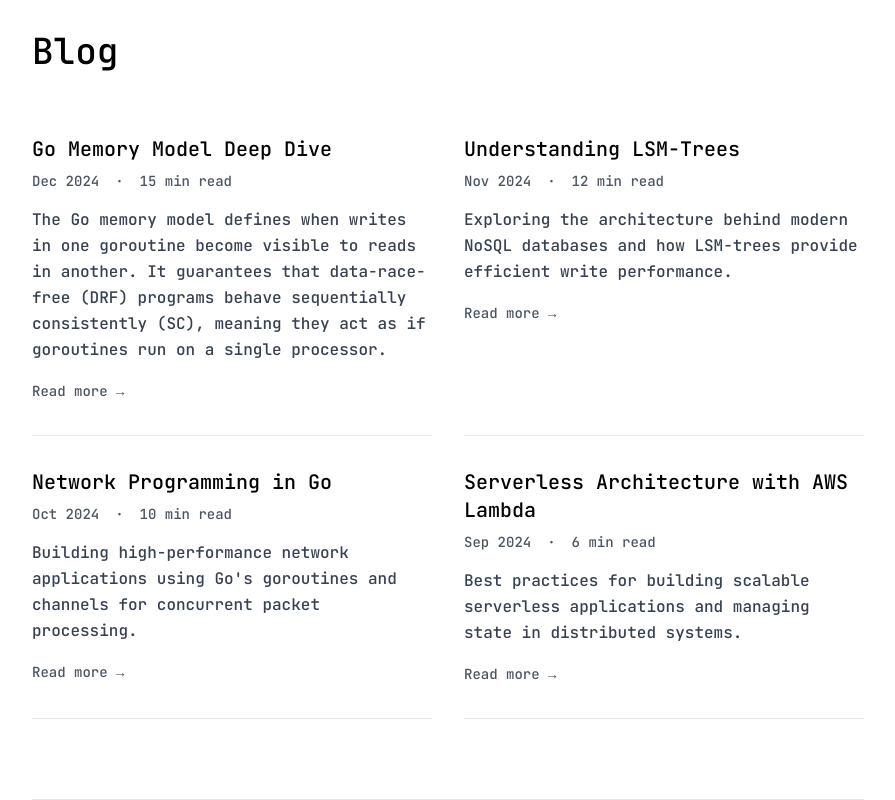
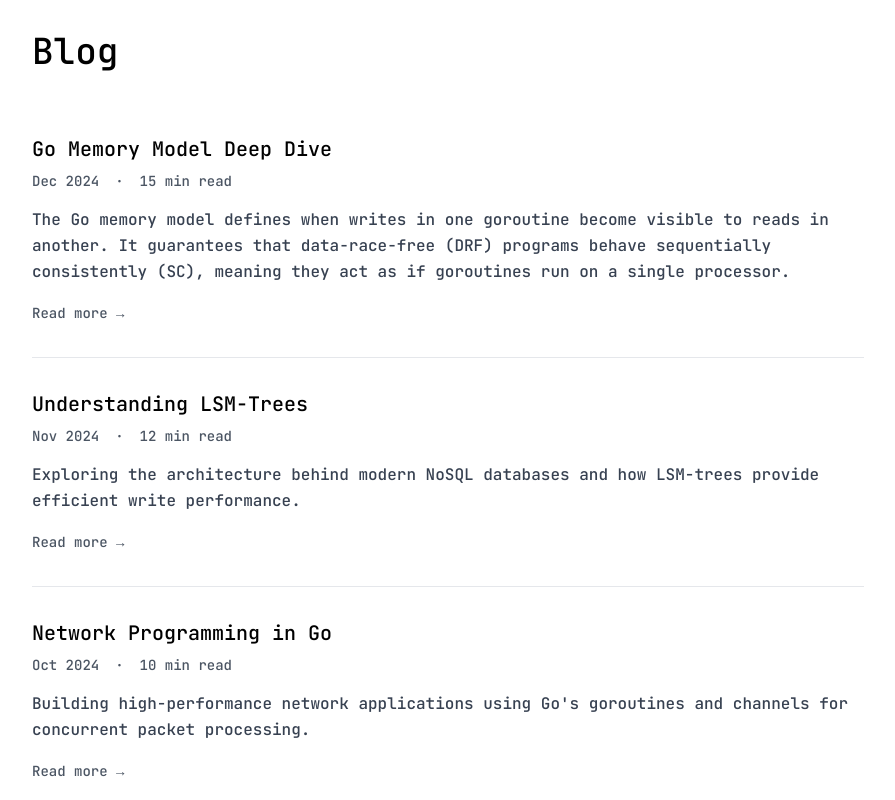
Before and after one commit to asmitsharp/portfolio, a React (Vite) app: page / in a window 1280 px wide. Shown: the part 2480-3280 px from the top of the page, without its empty margins (192-1087 px from the left). Built offline with nearby package versions, Linux system fonts and the light colour scheme.

Commit message:
update blog section

```diff
--- a/src/components/Blog.tsx
+++ b/src/components/Blog.tsx
@@ -1,71 +1,44 @@
-
-import { useState } from 'react';
+import { useState } from "react"
 
 const Blog = () => {
-  const [expandedPost, setExpandedPost] = useState<number | null>(null);
+  const [showAllPosts, setShowAllPosts] = useState(false)
 
   const blogPosts = [
     {
       title: "Go Memory Model Deep Dive",
-      description: "The Go memory model defines when writes in one goroutine become visible to reads in another. It guarantees that data-race-free (DRF) programs behave sequentially consistently (SC), meaning they act as if goroutines run on a single processor.",
+      description:
+        "The Go memory model defines when writes in one goroutine become visible to reads in another. It guarantees that data-race-free (DRF) programs behave sequentially consistently (SC), meaning they act as if goroutines run on a single processor.",
       date: "Dec 2024",
       readTime: "15 min read",
-      content: `The Go memory model defines when writes in one goroutine become visible to reads in another. It guarantees that data-race-free (DRF) programs behave sequentially consistently (SC), meaning they act "as if" goroutines run on a single processor. Concurrency bugs arise when programmers ignore these rules. For example, in Go a data race occurs if one goroutine writes a variable at the same time another reads or writes it without synchronization.
-
-## Happens-Before and Visibility
-
-A core concept is happens-before: it is the transitive closure of program order (sequenced-before) and synchronization edges. In practice this means each goroutine's instructions happen in program order, and synchronization operations (like sending on a channel or unlocking a mutex) create ordering between goroutines.
-
-\`\`\`go
-var x int
-c := make(chan struct{})
-go func() {
-    x = 42        // (1)
-    close(c)      // (2) send on closed channel (unbuffered sync)
-}()
-<-c              // (3) receive from channel
-fmt.Println(x)  // guaranteed to print 42
-\`\`\`
-
-## Synchronization Mechanisms
-
-Go provides several synchronization primitives that establish happens-before edges:
-
-### Channel Communication
-Channels are the primary sync mechanism in Go. Each send on a channel is matched with a receive.
-
-### Mutexes and Locks
-Mutexes provide mutual exclusion and memory synchronization. The Go memory model ensures that an unlock happens-before any subsequent lock on the same mutex.
-
-### Atomic Operations
-The sync/atomic package provides lower-level atomic memory operations. Go's atomic operations are sequentially consistent by default.`
+      link: "https://coconut-swordtail-fc7.notion.site/Go-Memory-Model-Deep-Dive-20fd669fe203802db80fee435e4c0a15",
     },
     {
       title: "Understanding LSM-Trees",
-      description: "Exploring the architecture behind modern NoSQL databases and how LSM-trees provide efficient write performance.",
+      description:
+        "Exploring the architecture behind modern NoSQL databases and how LSM-trees provide efficient write performance.",
       date: "Nov 2024",
       readTime: "12 min read",
-      content: "LSM-trees (Log-Structured Merge Trees) are a data structure used in many modern NoSQL databases..."
+      link: "#",
     },
     {
       title: "Network Programming in Go",
-      description: "Building high-performance network applications using Go's goroutines and channels for concurrent packet processing.",
+      description:
+        "Building high-performance network applications using Go's goroutines and channels for concurrent packet processing.",
       date: "Oct 2024",
       readTime: "10 min read",
-      content: "Network programming in Go leverages goroutines for concurrent connections..."
+      link: "#",
     },
     {
       title: "Serverless Architecture with AWS Lambda",
-      description: "Best practices for building scalable serverless applications and managing state in distributed systems.",
+      description:
+        "Best practices for building scalable serverless applications and managing state in distributed systems.",
       date: "Sep 2024",
       readTime: "6 min read",
-      content: "Serverless architecture has revolutionized how we build and deploy applications..."
-    }
-  ];
+      link: "#",
+    },
+  ]
 
-  const toggleReadMore = (index: number) => {
-    setExpandedPost(expandedPost === index ? null : index);
-  };
+  const displayedPosts = showAllPosts ? blogPosts : blogPosts.slice(0, 5)
 
   return (
     <section className="py-20 border-t border-gray-200">
@@ -73,12 +46,16 @@ The sync/atomic package provides lower-level atomic memory operations. Go's atom
         Blog
       </h2>
 
-      <div className="grid md:grid-cols-2 gap-8">
-        {blogPosts.map((post, index) => (
-          <article
+      <div className="space-y-8">
+        {displayedPosts.map((post, index) => (
+          <a
             key={index}
-            className="border-b border-gray-200 pb-8 hover:border-gray-400 transition-colors duration-200 group"
+            href={post.link}
+            target="_blank"
+            rel="noopener noreferrer"
+            className="block border-b border-gray-200 pb-8 hover:border-gray-400 transition-colors duration-200 group"
           >
+            <article>
               <div className="mb-4">
                 <h3 className="text-xl font-jetbrains text-black mb-2 group-hover:text-gray-700 transition-colors duration-200">
                   {post.title}
@@ -94,23 +71,27 @@ The sync/atomic package provides lower-level atomic memory operations. Go's atom
                 {post.description}
               </p>
 
-            {expandedPost === index && (
-              <div className="mb-4 text-gray-700 leading-relaxed font-jetbrains whitespace-pre-line">
-                {post.content}
+              <span className="text-gray-600 group-hover:text-black text-sm font-jetbrains transition-colors duration-200 inline-flex items-center">
+                Read more →
+              </span>
+            </article>
+          </a>
+        ))}
+      </div>
+
+      {!showAllPosts && blogPosts.length > 5 && (
+        <div className="flex justify-center mt-8">
+          <button
+            onClick={() => setShowAllPosts(true)}
+            className="text-gray-600 hover:text-black text-sm font-jetbrains transition-colors duration-200 flex items-center space-x-2"
+          >
+            <span>Show more</span>
+            <span className="text-lg">↓</span>
+          </button>
         </div>
       )}
+    </section>
+  )
+}
 
-            <button
-              onClick={() => toggleReadMore(index)}
-              className="text-gray-600 hover:text-black text-sm font-jetbrains transition-colors duration-200"
-            >
-              {expandedPost === index ? 'Show less ↑' : 'Read more →'}
-            </button>
-          </article>
-        ))}
-      </div>
-    </section>
-  );
-};
-
-export default Blog;
+export default Blog
--- a/src/components/Hero.tsx
+++ b/src/components/Hero.tsx
@@ -1,5 +1,4 @@
-
-import { Github, Linkedin, Mail } from "lucide-react";
+import { Github, Linkedin, Mail } from "lucide-react"
 
 const Hero = () => {
   return (
@@ -9,11 +8,12 @@ const Hero = () => {
           Asmit Singh
         </h1>
         <p className="text-xl sm:text-2xl text-gray-600 mb-8 font-jetbrains max-w-3xl">
-          Computer Science graduate seeking an entry-level Software Engineer position to leverage strong skills in Go, Node.js, and TypeScript.
+          Computer Science graduate seeking an entry-level Software Engineer
+          position to leverage strong skills in Go, Node.js, and TypeScript.
         </p>
         <div className="flex flex-col sm:flex-row gap-4 mb-12">
           <a
-            href="/lovable-uploads/74135eba-0333-41f6-ae60-f6920ea49d7a.png"
+            href="/port-resume.pdf"
             target="_blank"
             rel="noopener noreferrer"
             className="px-6 py-3 bg-black text-white hover:bg-gray-800 transition-colors duration-200 font-jetbrains text-sm inline-block w-fit"
@@ -61,7 +61,7 @@ const Hero = () => {
         </div>
       </div>
     </section>
-  );
-};
+  )
+}
 
-export default Hero;
+export default Hero
```
Also changed, not shown: public/lovable-uploads/74135eba-0333-41f6-ae60-f6920ea49d7a.png (deleted), 1 other file (tests, documents, lock files or other folders). Lines whose indentation alone changed are shown as unchanged.
